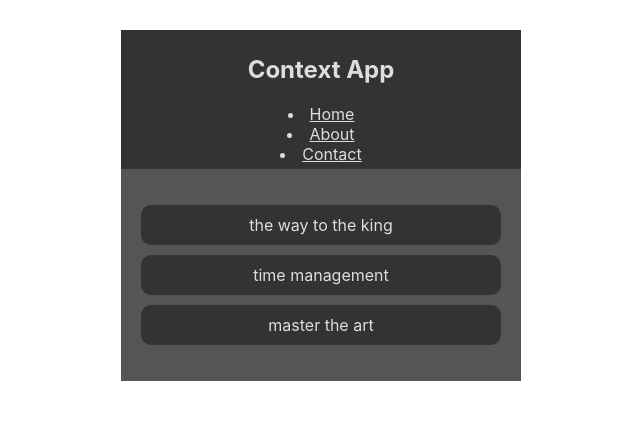
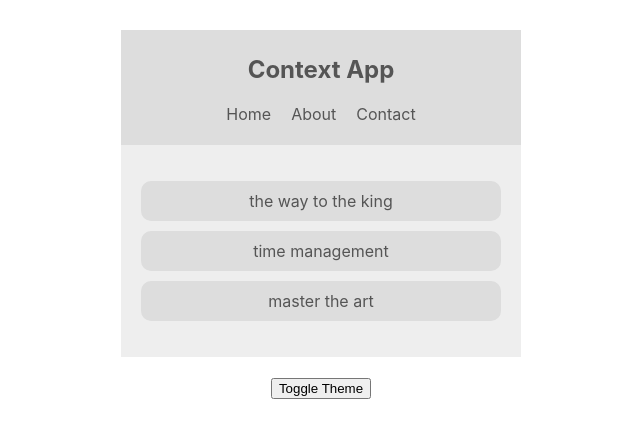
Before and after one commit to Trend20/react-context-api, a React (Create React App) app: page / in a window 1280 px wide. Shown: the top 438 px of the page, without its empty margins (319-959 px from the left). Built offline with nearby package versions, Linux system fonts and the light colour scheme.

Commit message:
adding the auth context

```diff
--- a/src/App.js
+++ b/src/App.js
@@ -1,13 +1,18 @@
 import Booklist from './components/Booklist';
 import Navbar from './components/Navbar';
+import ThemeToggle from './components/ThemeToggle';
+import AuthContextProvider from './context/AuthContext';
 import ThemeContextProvider from './context/ThemeContext';
 
 function App() {
   return (
     <div className="App">
       <ThemeContextProvider>
-        <Navbar />
-        <Booklist />
+        <AuthContextProvider>
+          <Navbar />
+          <Booklist />
+          <ThemeToggle />
+        </AuthContextProvider>
       </ThemeContextProvider>
     </div>
   );
--- a/src/components/Navbar.js
+++ b/src/components/Navbar.js
@@ -9,11 +9,11 @@ class Navbar extends Component{
     return(
       <nav style={{ background: theme.ui, color: theme.syntax }}>
         <h1>Context App</h1>
-        <u>
+        <ul>
           <li>Home</li>
           <li>About</li>
           <li>Contact</li>
-        </u>
+        </ul>
       </nav>
     )
   }
--- /dev/null
+++ b/src/components/ThemeToggle.js
@@ -0,0 +1,16 @@
+import React, { Component } from 'react'
+import { ThemeContext } from '../context/ThemeContext';
+
+class ThemeToggle extends Component {
+  static contextType = ThemeContext;
+  render() {
+    const {toggleTheme} = this.context;
+    return (
+      <>
+        <button onClick={toggleTheme}>Toggle Theme</button>
+      </>
+    )
+  }
+}
+
+export default ThemeToggle;
--- /dev/null
+++ b/src/context/AuthContext.js
@@ -0,0 +1,21 @@
+import { Component, createContext } from "react";
+
+export const AuthContext = createContext();
+
+class AuthContextProvider extends Component {
+  state={
+    isAuthenticated: false
+  }
+
+  toggleAuth = () =>{
+    this.setState({isAuthenticated: !this.state.isAuthenticated})
+  }
+  render() {
+    return (
+      <AuthContext.Provider value={{ ...this.state,  toggleAuth: this.toggleAuth }}>
+        {this.props.children}
+      </AuthContext.Provider>
+    )
+  }
+}
+export default AuthContextProvider;
--- a/src/context/ThemeContext.js
+++ b/src/context/ThemeContext.js
@@ -4,13 +4,17 @@ export const ThemeContext = createContext();
 
 class ThemeContextProvider extends Component {
   state={
-    isLightTheme: true,
+    isLightTheme: false,
     dark:{syntax: '#555', ui: '#ddd', bg: '#eee' },
     light:{syntax: '#ddd', ui: '#333', bg: '#555' }
   }
+
+  toggleTheme = () =>{
+    this.setState({isLightTheme: !this.state.isLightTheme});
+  }
   render() {
     return (
-      <ThemeContext.Provider value={{...this.state }}>
+      <ThemeContext.Provider value={{...this.state, toggleTheme: this.toggleTheme}}>
         {this.props.children}
       </ThemeContext.Provider>
     );
```
